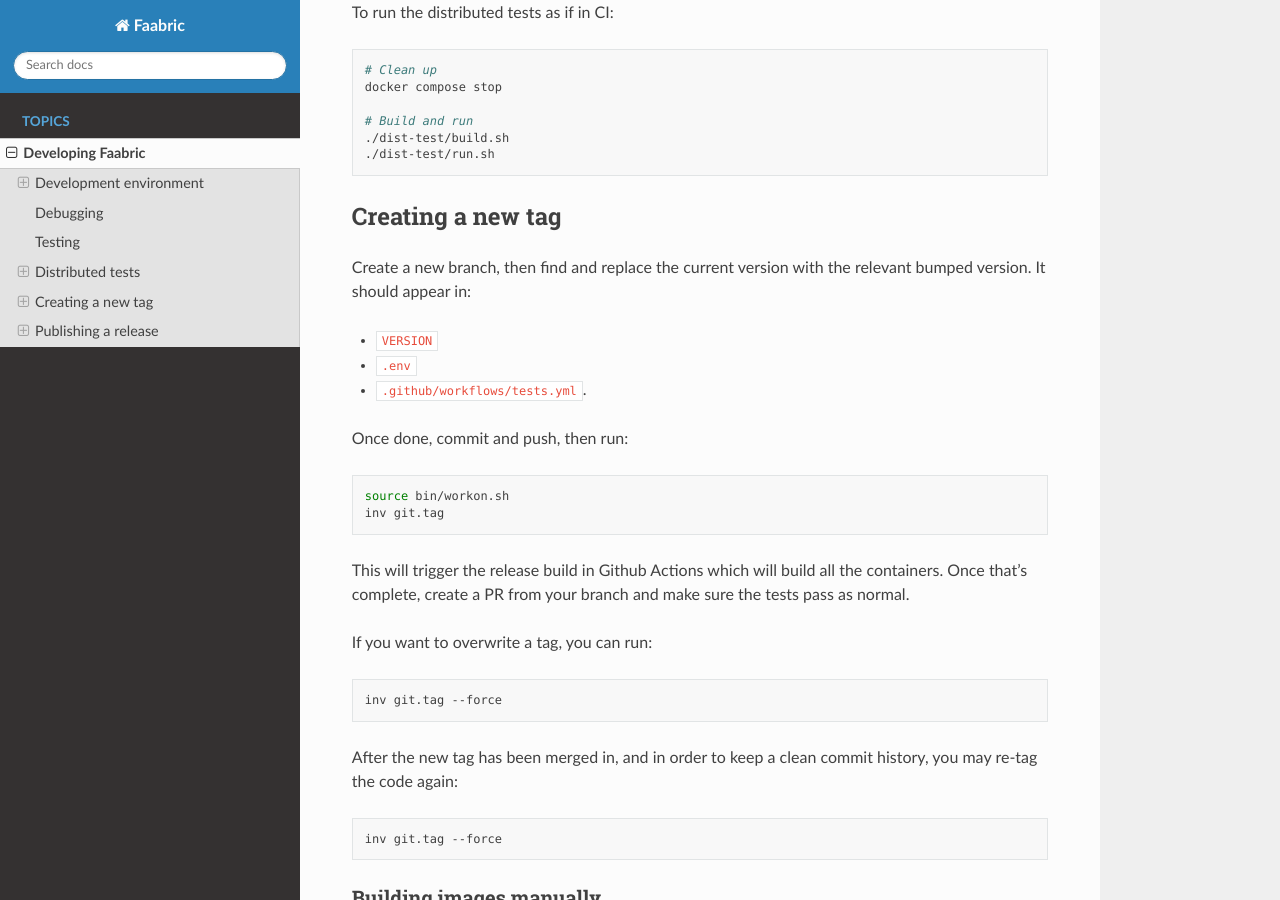
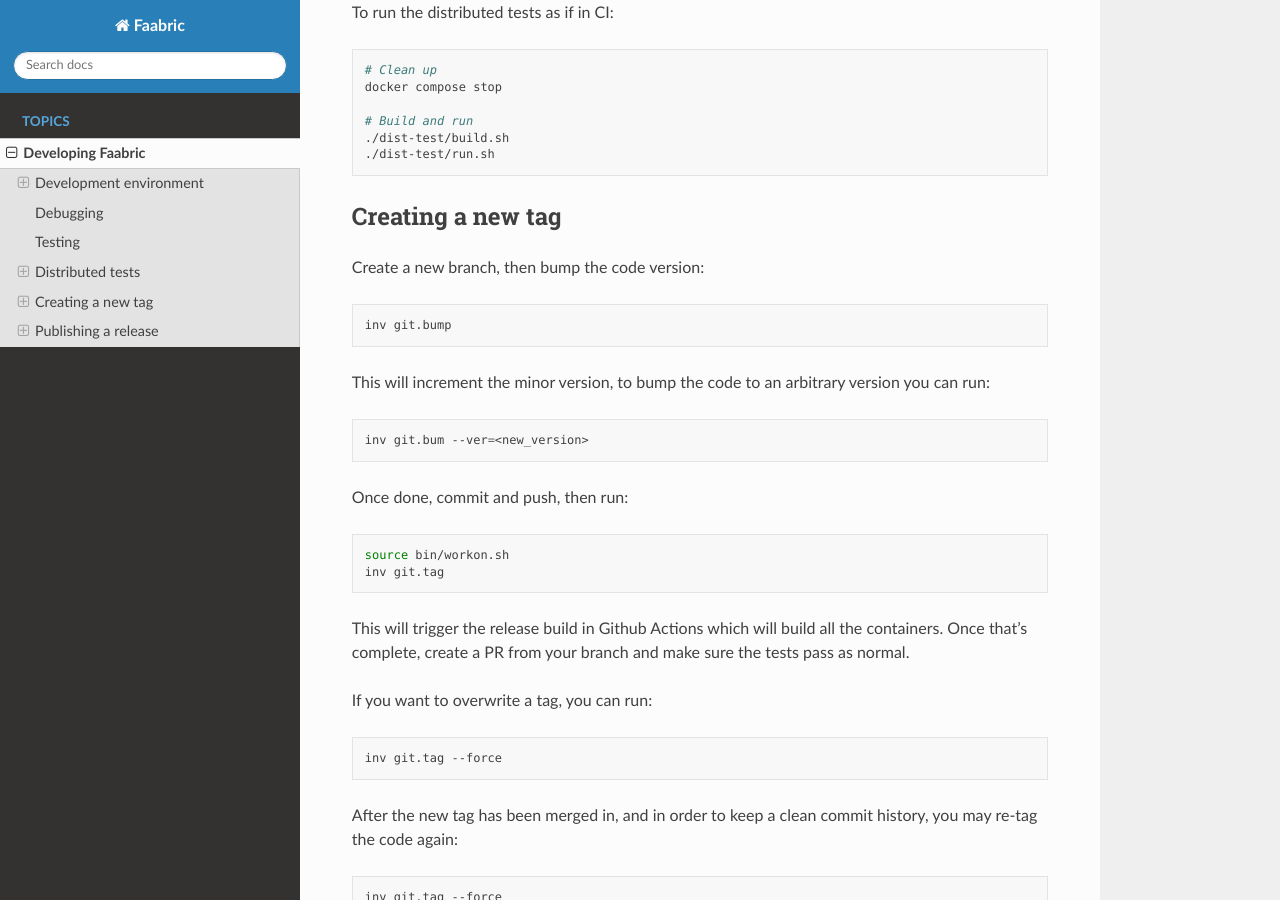
Before and after one commit to faasm/faabric, a Sphinx documentation site: the page built from docs/source/development.md, in a window 1280 px wide and 900 px high, scrolled down 2388 px. Built offline with Sphinx 7.4.7 and the Read the Docs theme 2.0.0, drawn with Linux system fonts in a browser that asks for light colours; pages that are not in the unit, such as notebooks, are missing from menus; the version number could not be read and is left out.

Commit message:
feat(tasks): add task to bump code version, modify docs accordingly, and bump code version

````diff
--- a/docs/source/development.md
+++ b/docs/source/development.md
@@ -129,12 +129,18 @@
 
 ## Creating a new tag
 
-Create a new branch, then find and replace the current version with the relevant
-bumped version. It should appear in:
+Create a new branch, then bump the code version:
 
-- `VERSION`
-- `.env`
-- `.github/workflows/tests.yml`.
+```bash
+inv git.bump
+```
+
+This will increment the minor version, to bump the code to an arbitrary version
+you can run:
+
+```bash
+inv git.bum --ver=<new_version>
+```
 
 Once done, commit and push, then run:
 
````
Also changed, not shown: 4 other files.
